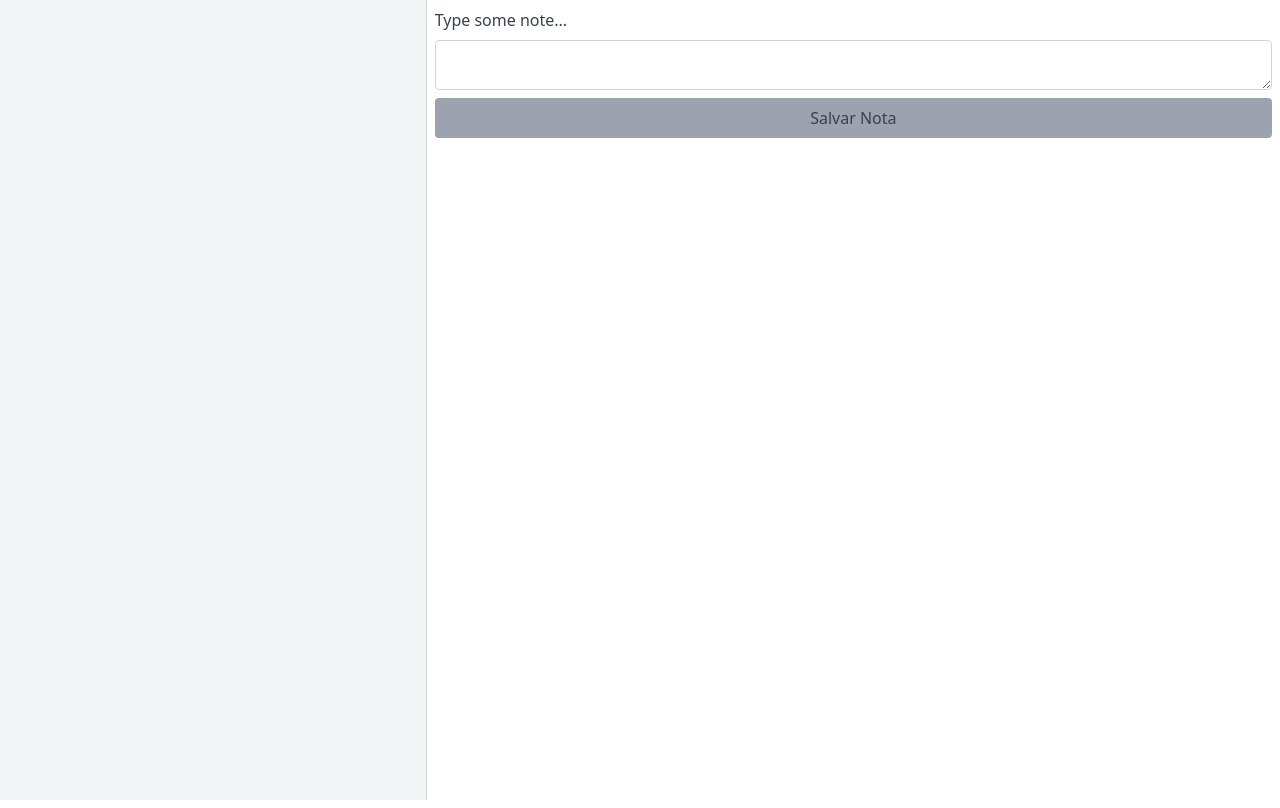
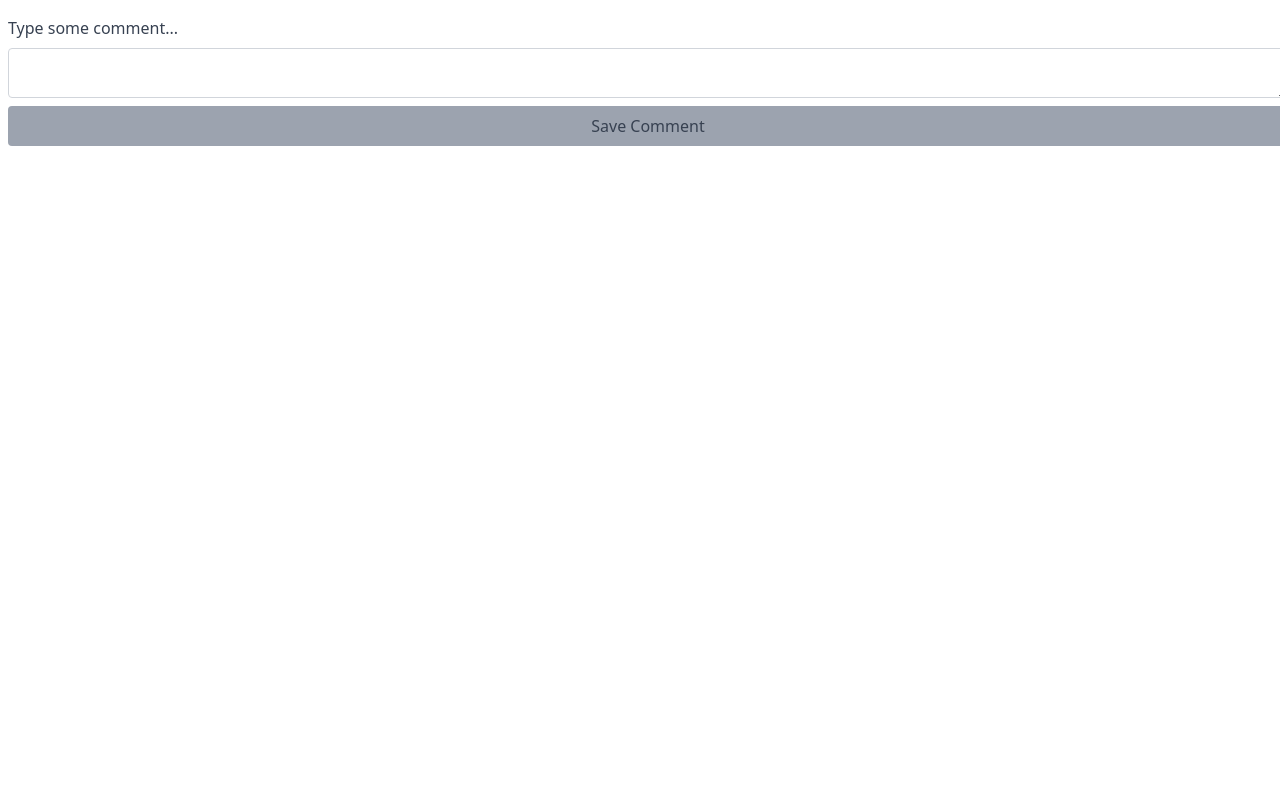
Before and after one commit to WellingtonCarneiroBarbosa/vue-firsts-notes, a Vue app: page / in a window 1280 px wide. Built offline with nearby package versions, Linux system fonts and the light colour scheme; what @tailwindcss/typography would draw is missing.

Commit message:
Changed structure

```diff
--- a/src/App.vue
+++ b/src/App.vue
@@ -1,31 +1,26 @@
 <template>
-    <div class="flex w-screen h-screen text-gray-700">
-      <div class="flex flex-col flex-shrink-0 w-4/12 border-r border-gray-300 bg-gray-100">
-        <!-- sidebar -->
-        <ul class="ml-2" v-for="(note, index) in allNotes" :key="index">
+    <div class="flex w-screen h-screen text-gray-700 m-2 mt-0">
+      <div class="flex flex-col flex-grow">
+        <ul class="mt-2" v-for="(comment, index) in allComments" :key="index">
           <li class="mb-2 mt-2">
-            <p>Autor: {{ note.author }}</p>
-            <p>Nota: {{ note.note }}</p>
-            <a href="#" class="mt-1 italic" v-on:click.prevent="deleteNote(index)">Delete</a>
+            <p>Autor: {{ comment.author }}</p>
+            <p>Nota: {{ comment.comment }}</p>
+            <a href="#" class="mt-1 text-red-500 italic" v-on:click.prevent="deleteComment(index)">Delete</a>
           </li>
 
           <hr>
         </ul>
 
-      </div>
-
-      <div class="flex flex-col flex-grow">
-        <!-- Content -->
-        <div class="flex flex-col flex-grow overflow-auto m-2">
-          <label class="mb-2 text-gray-700" for="note">Type some note...</label>
+        <div class="flex flex-col flex-grow overflow-auto mt-4">
+          <label class="mb-2 text-gray-700" for="comment">Type some comment...</label>
           <textarea
-            v-model="note"
-            v-on:keyup.enter="saveNote"
-            id="note"
+            v-model="comment"
+            v-on:keyup.enter="saveComment"
+            id="comment"
             class="border border-gray-300 rounded focus:outline-none"
             />
 
-            <button class="bg-gray-400 rounded p-2 mt-2" v-on:click="saveNote">Salvar Nota</button>
+            <button class="bg-gray-400 rounded p-2 mt-2" v-on:click="saveComment">Save Comment</button>
         </div>
       </div>
   </div>
@@ -41,36 +36,36 @@ export default {
 
   data() {
     return {
-      note: '',
-      notes: []
+      comment: '',
+      comments: []
     }
   },
 
   methods: {
-    saveNote() {
-      if(this.note.trim() != '') {
+    saveComment() {
+      if(this.comment.trim() != '') {
 
-        this.notes.push({
-          note: this.note,
+        this.comments.push({
+          comment: this.comment,
           author: ''
         });
 
-        this.note = ''
+        this.comment = ''
       }
     },
 
-    deleteNote(id) {
-      if(confirm('Are you sure you want to delete this note?')) {
-        this.notes.splice(id, 1);
+    deleteComment(id) {
+      if(confirm('Are you sure you want to delete this comment?')) {
+        this.comments.splice(id, 1);
       }
     }
   },
 
   computed: {
-    allNotes() {
-      return this.notes.map(note => ({
-        ...note,
-        author: note.author.trim() === '' ? 'Anônimo' : note.author
+    allComments() {
+      return this.comments.map(comment => ({
+        ...comment,
+        author: comment.author.trim() === '' ? 'Anônimo' : comment.author
       }));
     }
   },
```
